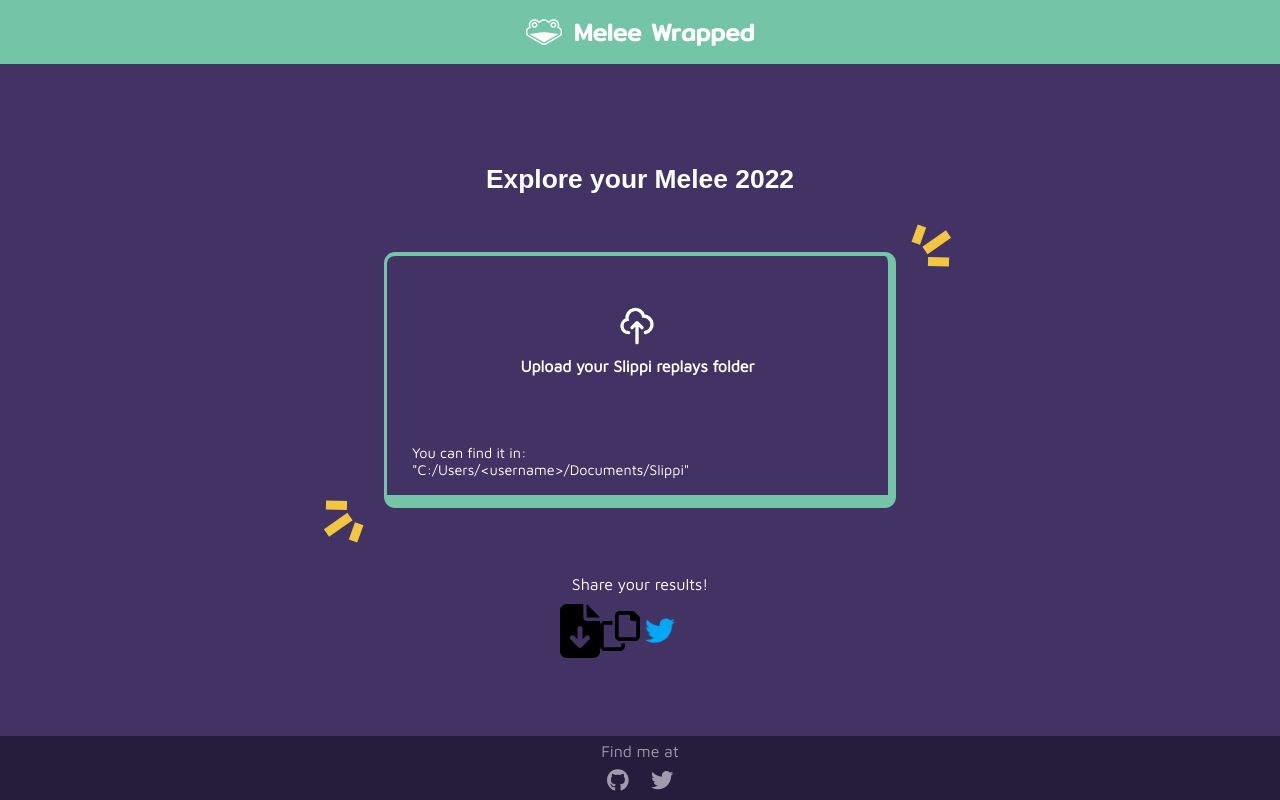
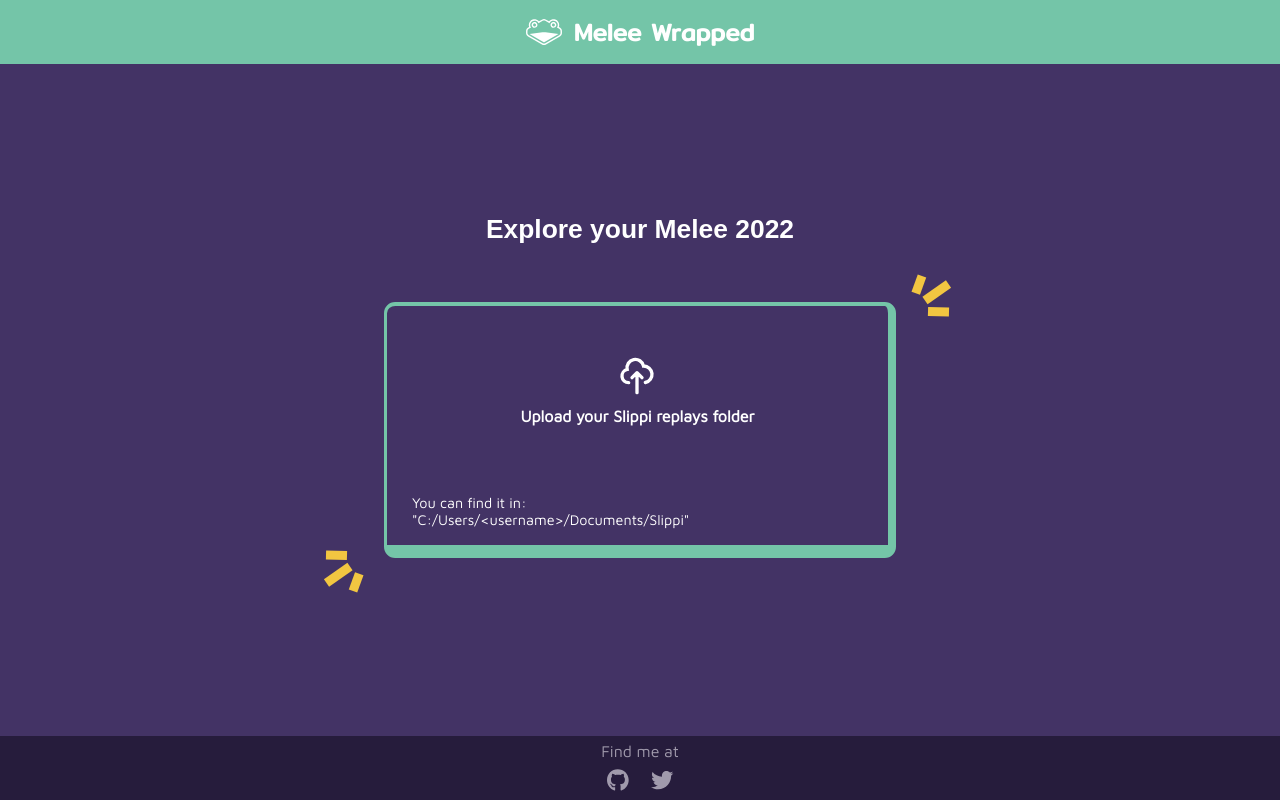
Before and after one commit to CMarah/MeleeWrapped, a React (Create React App) app: page / in a window 1280 px wide. Built offline with nearby package versions, Linux system fonts and the light colour scheme; a web font is replaced by a local one.

Commit message:
Revamp sharing/screenshot options

```diff
--- a/src/App.css
+++ b/src/App.css
@@ -52,10 +52,7 @@
 }
 
 .screenshot-area {
-  padding-bottom: 4em;
-  padding-top: 2em;
   background-color: var(--dark-1);
-
   width: 72em;
 }
 
@@ -169,7 +166,7 @@
   height: 100%;
   width: 100%;
   background: white;
-  animation: circle-overlay-anim 4s forwards;
+  animation: circle-overlay-anim 5s forwards;
   transform-origin: 0 0;
 }
 
--- a/src/App.tsx
+++ b/src/App.tsx
@@ -13,10 +13,10 @@ import StartConfirmation   from './components/StartConfirmation';
 import Sharer              from './components/Sharer';
 import { Result }          from './lib/types';
 import slippilogo          from './images/slippilogo.svg';
-import yellow_icons_1      from './images/yellow-icons-1.svg';
+import yellow_icons        from './images/yellow-icons-1.svg';
+import frog                from './images/minifrog.png';
 import {
   screenshotAndCopy,
-  toBase64,
 }                          from './lib/utils';
 
 const App = () => {
@@ -29,8 +29,8 @@ const App = () => {
 
   // Screenshot logic
   const main_ref = useRef<HTMLDivElement>(null);
-  const [ screenshot, setScreenshot ] = useState<string>('');
   const [ screenshot_blob, setScreenshotBlob ] = useState<Blob>(new Blob());
+  const [ screenshot_uri, setScreenshotUri   ] = useState<string>('');
   const takeScreenshot = useCallback(() => {
     if (!main_ref.current) return null;
     return screenshotAndCopy(main_ref.current);
@@ -39,10 +39,12 @@ const App = () => {
     // When done, set screenshot after 1 sec
     if (done) setTimeout(async () => {
       const blob = await takeScreenshot();
+      if (blob) {
         setScreenshotBlob(blob || new Blob());
-      toBase64(blob).then(setScreenshot);
+        setScreenshotUri(URL.createObjectURL(blob));
+      }
     }, 1000);
-  }, [done, setScreenshot, takeScreenshot]);
+  }, [done, setScreenshotUri, takeScreenshot]);
 
   return (<div className="App">
     <div className="App-header">
@@ -52,22 +54,34 @@ const App = () => {
       </div>
     </div>
     <div className="App-body">
-      <div className="screenshot-area" ref={main_ref}>
+      <div className="screenshot-area" ref={main_ref} style={{
+          paddingBottom: screenshot_uri ? '0' : '4em',
+          paddingTop: screenshot_uri ? '0' : '2em',
+        }}>
+        {screenshot_uri && (<img src={screenshot_uri} alt="summary"/>)}
+        {!screenshot_uri && (<>
           {!started && (<div className="subtitle">Explore your Melee 2022</div>)}
+          {done && (<div
+            className="flex flex-grow items-center justify-center"
+            style={{ fontSize: '1.7em' }}
+          >
+            {name}'s 2022 Melee Wrap
+            <img src={frog} alt="" style={{width: "2em"}}/>
+          </div>)}
           <div
             className="content relative"
             style={{
               height: !results.length ? '16em' :
                       !started ? '18em' :
-                    !done ? 'calc(32em * 16 / 9)' : 'calc(64em * 9 / 16)',
+                      !done ? 'calc(32em * 16 / 9)' : '26em',
               width:  done ? '64em' : '32em',
             }}
           >
             <div className='absolute' style={{ right: '-4em', top: '-2em'}}>
-            <img src={yellow_icons_1} alt=""/>
+              <img src={yellow_icons} alt=""/>
             </div>
             <div className='absolute' style={{ left: '-4em', bottom: '-3em'}}>
-            <img src={yellow_icons_1} alt="" style={{transform: 'rotate(180deg)'}}/>
+              <img src={yellow_icons} alt="" style={{transform: 'rotate(180deg)'}}/>
             </div>
             <div className="flex flex-grow items-center justify-center" style={{
               overflow: !results.length ? '' : 'hidden',
@@ -76,11 +90,12 @@ const App = () => {
               results.length === 0 ? (<SlpFilesProcessor setFullResults={setResults}/>) :
               codes.length === 0 ?   (<CodeInput results={results} setCodes={setCodes} setName={setName}/>) :
               !started ?             (<StartConfirmation setStarted={setStarted} />) :
-                                   (<ResultsDisplay results={results} codes={codes} setDone={setDone} name={name}/>)
+                                     (<ResultsDisplay results={results} codes={codes} setDone={setDone}/>)
             }</div>
           </div>
+        </>)}
       </div>
-      {(<Sharer takeScreenshot={takeScreenshot} screenshot={screenshot} screenshot_blob={screenshot_blob}/>)}
+      {done && (<Sharer takeScreenshot={takeScreenshot} screenshot_blob={screenshot_blob}/>)}
     </div>
     <Footer/>
   </div>);
--- a/src/components/ResultsDisplay.tsx
+++ b/src/components/ResultsDisplay.tsx
@@ -19,14 +19,12 @@ import sadcat      from '../images/sad.jpg';
 interface ResultsDisplayProps {
   results: Array<Result>;
   codes: Array<string>;
-  name: string;
   setDone: (done: boolean) => void;
 }
 
 const ResultsDisplay: React.FC<ResultsDisplayProps> = ({
   results,
   codes,
-  name,
   setDone,
 }) => {
   const [ main_progress, setMainProgress ] = useState<number>(0);
@@ -66,7 +64,7 @@ const ResultsDisplay: React.FC<ResultsDisplayProps> = ({
         (step === 2 && <CharsDisplay data={data_to_display} main_progress={main_progress}/>) ||
         (step === 3 && <StagesDisplay data={data_to_display} main_progress={main_progress}/>) ||
         (step === 4 && <NemesisDisplay data={data_to_display} main_progress={main_progress}/>) ||
-                      (<CompleteDisplay name={name} data={data_to_display}/>)
+                      (<CompleteDisplay data={data_to_display}/>)
       }
     </div>
   </div>);
--- a/src/components/Sharer.tsx
+++ b/src/components/Sharer.tsx
@@ -8,10 +8,8 @@ import dlicon      from '../images/download.svg';
 
 const userAgent = navigator.userAgent;
 const is_chrome = userAgent.match(/chrome|chromium|crios/i);
-// TODO use this to not render text
 
 interface SharerProps {
-  screenshot: string;
   screenshot_blob: Blob;
   takeScreenshot: any;
 }
@@ -20,7 +18,6 @@ const twitterUrl = (text: string, url: string) =>
   `https://twitter.com/intent/tweet?text=${encodeURIComponent(text)}&url=${encodeURIComponent(url)}`;
 
 const Sharer: React.FC<SharerProps> = ({
-  screenshot,
   screenshot_blob,
   takeScreenshot,
 }) => {
@@ -28,42 +25,41 @@ const Sharer: React.FC<SharerProps> = ({
 
   const shareOnTwitter = () => {
     takeScreenshot();
-    // Start 4 secs timeout to open twitter, displaying message
+    // Start 5 secs timeout to open twitter, displaying message
     setWaiting(true);
     setTimeout(() => {
       setWaiting(false);
       const text = 'Check out my Melee 2022 recap! #MeleeWrapped \n';
       const url = 'https://melee-wrapped.marah.dev';
       window.open(twitterUrl(text, url), '_blank');
-    }, 4000);
-  };
-
-  const copyImage = () => {
-
+    }, 5000);
   };
 
   return (<div className="flex flex-col items-center" style={{height: '10em', width: '72em'}}>
     {!waiting && (<div className="flex flex-col items-center" style={{gap: '0.5em'}}>
       <div>Share your results!</div>
-      <div className="flex items-center" style={{width: '10em'}}>
-        <div className="flex-grow">
+      <div className="flex items-center" style={{width: '12em'}}>
+        <div className="flex-1">
           <a download="melee-wrapped.png" href={URL.createObjectURL(screenshot_blob)}>
-            <img src={dlicon} alt="copy"/>
+            <img src={dlicon} alt="copy" style={{height: '1.5em', margin: 'auto'}}/>
           </a>
         </div>
-        {is_chrome && (<div className="flex-grow">
-          <img src={copyicon} alt="copy" onClick={copyImage}/>
+        {is_chrome && (<div className="flex-1">
+          <img src={copyicon} alt="copy" onClick={takeScreenshot} style={{height: '1.5em', margin: 'auto', cursor: 'pointer'}}/>
         </div>)}
-        <div className="flex-grow">
+        <div className="flex-1">
           <img
-            src={twitterlogo} alt="twitter" style={{width: "2.5em", cursor: "pointer"}}
+            src={twitterlogo} alt="twitter" style={{height: "2em", cursor: "pointer", margin: 'auto'}}
             onClick={shareOnTwitter}
           />
         </div>
       </div>
     </div>)}
     {waiting && (<div style={{marginBottom: '1em'}}>
-      Results <b>copied to clipboard</b>,<br/> paste them on the twitter tab that will open...
+      {is_chrome ?
+        (<>Results <b>copied to clipboard</b>,<br/> paste them on the twitter tab that will open...</>) :
+        (<>You may want to <b>copy to clipboard</b> the image above,<br/> and paste it on the twitter tab that will open...</>)
+      }
     </div>)}
     {waiting && (<div className="circle">
       <div className="circle-fill" style={{background: `linear-gradient(transparent 0%, var(--accent-red) 0%)`}} />
--- a/src/components/displays/CompleteDisplay.tsx
+++ b/src/components/displays/CompleteDisplay.tsx
@@ -1,13 +1,11 @@
 import { CleanData } from '../../lib/types';
 import CornerIcon    from './CornerIcon';
-import frog          from '../../images/minifrog.png';
 
 interface CompleteDisplayLineProps {
   data: CleanData;
 };
 interface CompleteDisplayProps {
   data: CleanData;
-  name: string,
 };
 
 const PlayTimeLine: React.FC<CompleteDisplayLineProps> = ({ data }) => {
@@ -65,18 +63,11 @@ const NemesisLine: React.FC<CompleteDisplayLineProps> = ({ data }) => {
   </div>);
 };
 
-export const CompleteDisplay: React.FC<CompleteDisplayProps> = ({ data, name }) => {
+export const CompleteDisplay: React.FC<CompleteDisplayProps> = ({ data }) => {
   return (<div
     className="flex flex-col items-center justify-center w-full h-full"
-    style={{fontSize: '1.3em', marginBottom: '3em'}}
+    style={{fontSize: '1.4em', marginBottom: '2em', marginTop: '2em'}}
   >
-    <div
-      className="flex flex-grow items-center justify-center"
-      style={{ fontSize: '1.7em' }}
-    >
-      {name}'s 2022 Melee Wrap
-      <img src={frog} alt="" style={{width: "2em"}}/>
-    </div>
     <CornerIcon char_name={data.my_chars[0].name} is_turnip/>
     <PlayTimeLine data={data} />
     <CharLine data={data} />
--- a/src/components/displays/CornerIcon.tsx
+++ b/src/components/displays/CornerIcon.tsx
@@ -122,7 +122,7 @@ export const CornerIcon: React.FC<Props> = ({ char_name, place_left, is_turnip }
     "Samus": samus_t,
     "Yoshi": yoshi_t,
   }[char_name]) || slippilogo;
-  const conditional_style = place_left ? { left: "-5em", bottom: "-5em" } :
+  const conditional_style = place_left ? { left: "-5em", bottom: "-4em", width: "16em" } :
     is_turnip ? { right: "0", top: "-1em" } :
     { right: "-3em", bottom: "-5em" };
   return (
```
Also changed, not shown: src/images/copy.svg, src/images/download.svg. Lines whose indentation alone changed are shown as unchanged.
